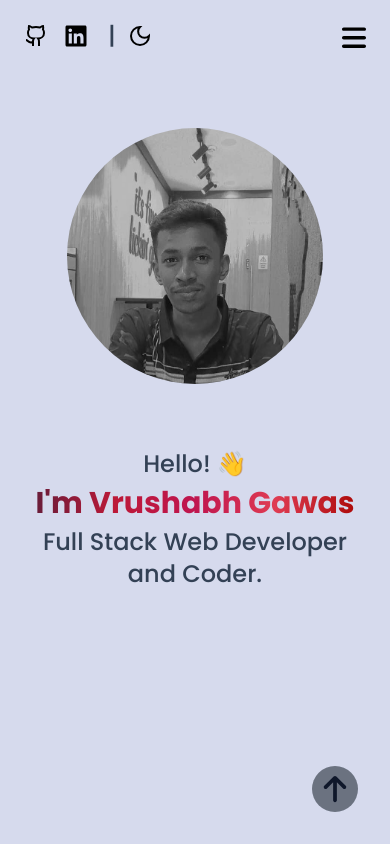
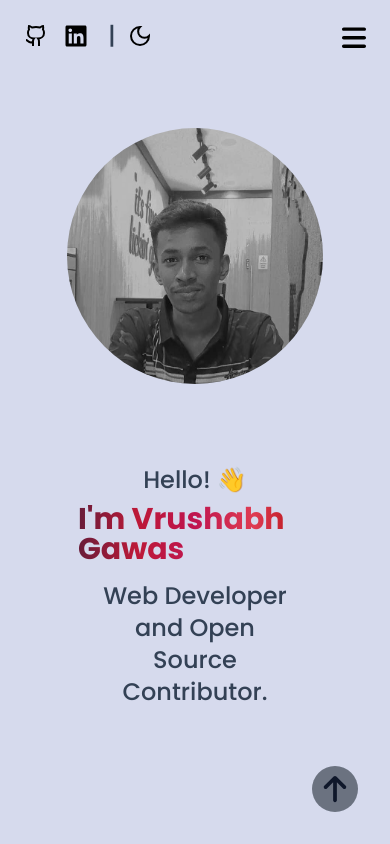
Before and after one commit to vrushabhgawas14/vrushabhgawas14.github.io, a React (Create React App) app: page / in a window 390 px wide. Shown: the top 844 px of the page. Built offline with nearby package versions, Linux system fonts and the light colour scheme; a web font is replaced by a local one.

Commit message:
Resume Button Added and md resp

```diff
--- a/src/pages/Home.tsx
+++ b/src/pages/Home.tsx
@@ -6,19 +6,27 @@ export const Home = () => {
     <>
       <div
         id="/"
-        className="min-w-full min-h-[100vh] flex items-center justify-around sm:flex-col sm:justify-normal bg-secondary-light dark:bg-secondary-dark"
+        className="min-w-full min-h-[100vh] flex items-center justify-around md:flex-col md:justify-normal sm:flex-col sm:justify-normal bg-secondary-light dark:bg-secondary-dark"
       >
-        <div className="w-64 hidden sm:block sm:mt-14">
+        <div className="lg:hidden w-96 mt-40 sm:w-64 sm:mt-14">
           <ProfileImage />
         </div>
-        <div className="flex flex-col items-start sm:items-center text-3xl sm:text-2xl sm:mx-8 sm:my-16 sliding-text">
+        <div className="flex flex-col lg:items-start items-center text-3xl sm:text-2xl sm:mx-8 md:my-20 sm:my-16 w-[40%] md:w-[60%] sm:w-full sliding-text">
           <div>Hello! 👋</div>
           <div className="text-5xl sm:text-[30px] py-2 font-semibold">
             I'm Vrushabh Gawas
           </div>
-          <div className="text-center">Full Stack Web Developer and Coder.</div>
+          <div className="lg:text-start text-center sm:px-4 md:mt-2 sm:mt-2">
+            Web Developer and Open Source Contributor.
+          </div>
+          {/* Resume/ */}
+          {/* <div className="my-8 hover:opacity-85">
+            <a href="/" className="ease-in duration-1000 btn">
+              Resume
+            </a>
+          </div> */}
         </div>
-        <div className="w-80 sm:hidden">
+        <div className="w-80 md:hidden sm:hidden">
           <ProfileImage />
         </div>
       </div>
```
